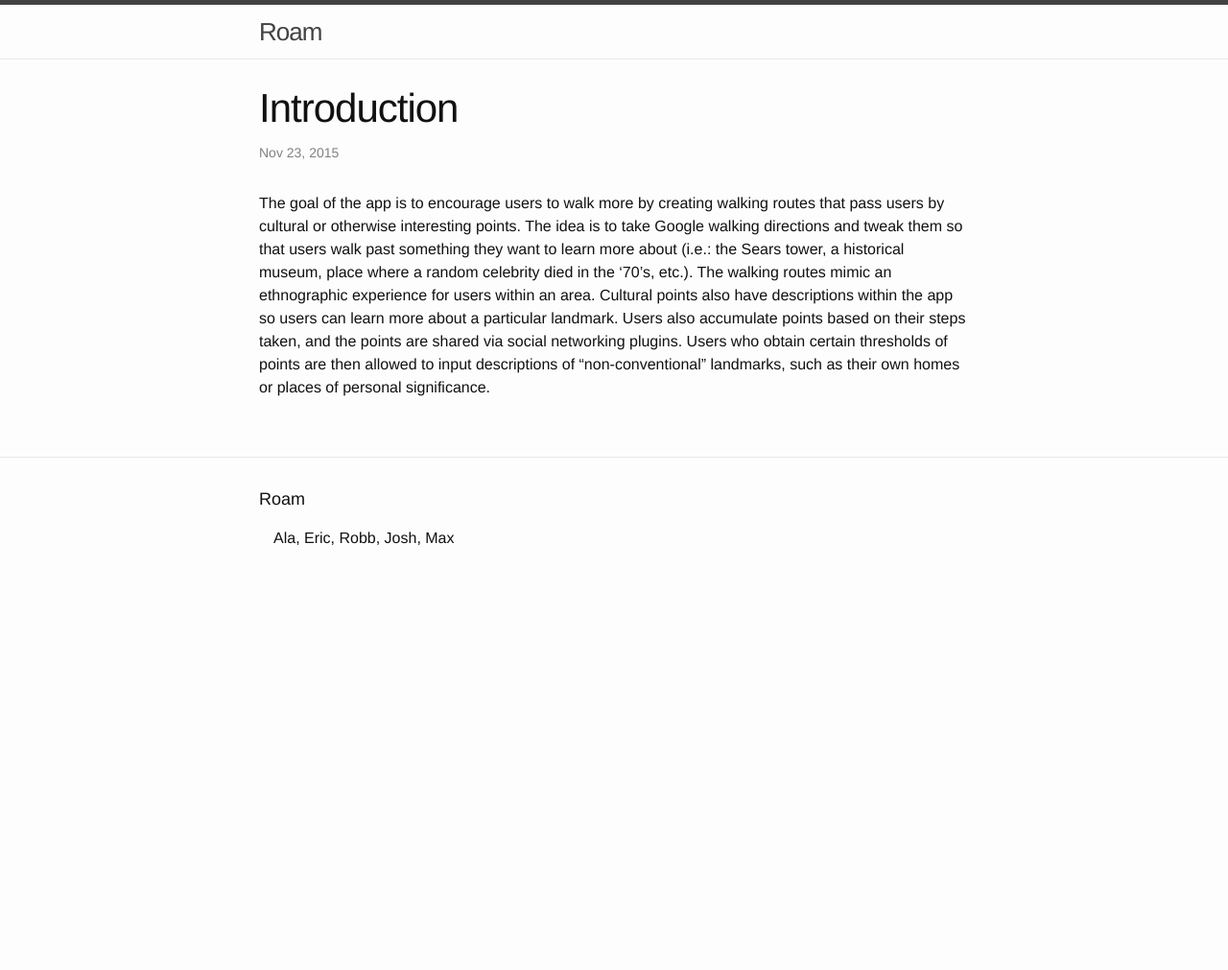
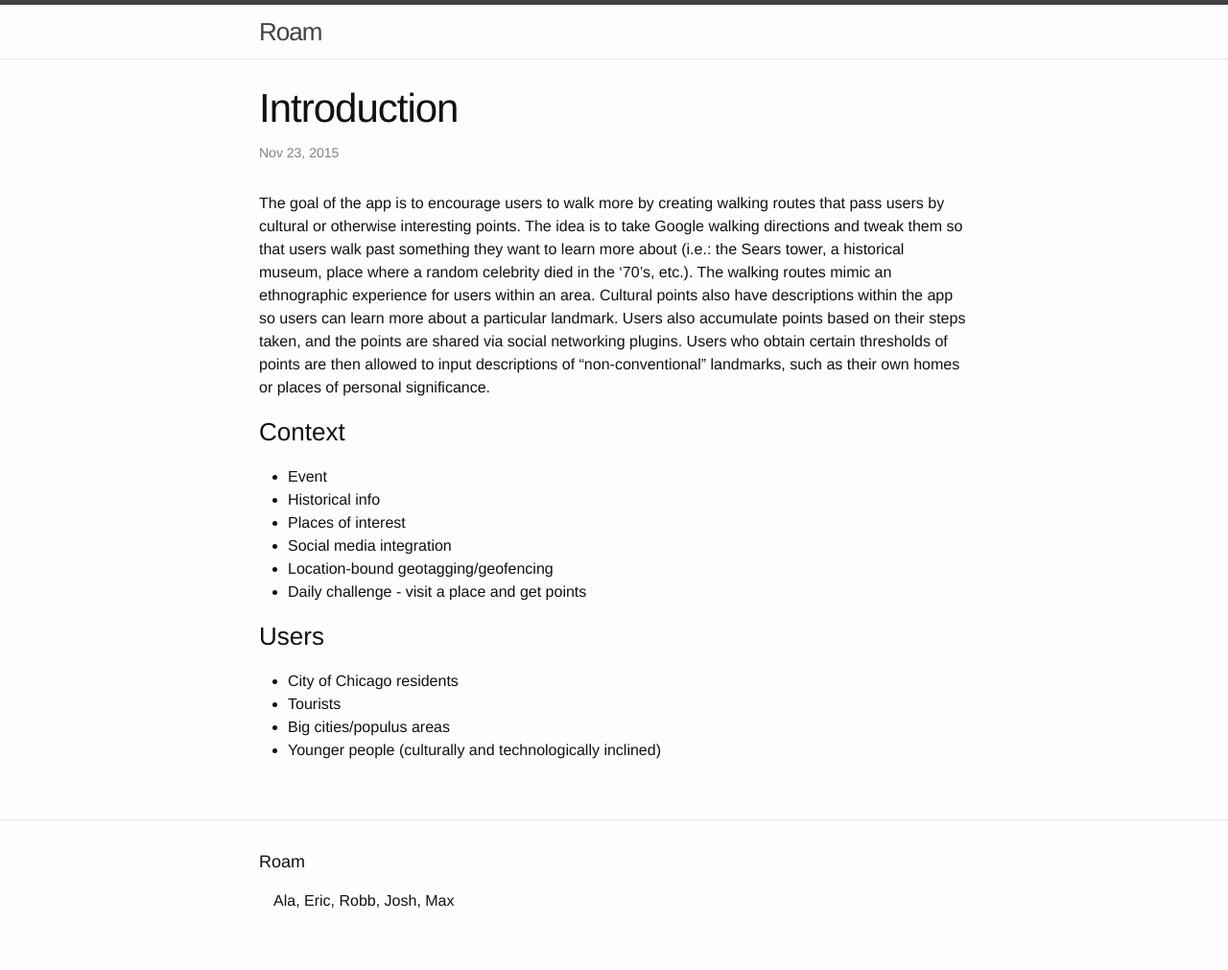
Before and after one commit to EricTendian/com381-roam, a Jekyll site: the page built from _posts/2015-11-23-intro.markdown, in a window 1280 px wide. Shown: the whole page at 96% size. Built offline with Jekyll 4.4.1, drawn with Linux system fonts in a browser that asks for light colours; before the commit the page ends 900 px from its top, so only the background shows below that.

Commit message:
Update 2015-11-23-intro.markdown

```diff
--- a/_posts/2015-11-23-intro.markdown
+++ b/_posts/2015-11-23-intro.markdown
@@ -16,3 +16,19 @@ their steps taken, and the points are shared via social networking
 plugins. Users who obtain certain thresholds of points are then allowed
 to input descriptions of "non-conventional" landmarks, such as their own
 homes or places of personal significance.
+
+### Context
+
+- Event
+- Historical info
+- Places of interest
+- Social media integration
+- Location-bound geotagging/geofencing
+- Daily challenge - visit a place and get points
+
+### Users
+
+- City of Chicago residents
+- Tourists
+- Big cities/populus areas
+- Younger people (culturally and technologically inclined)
```
